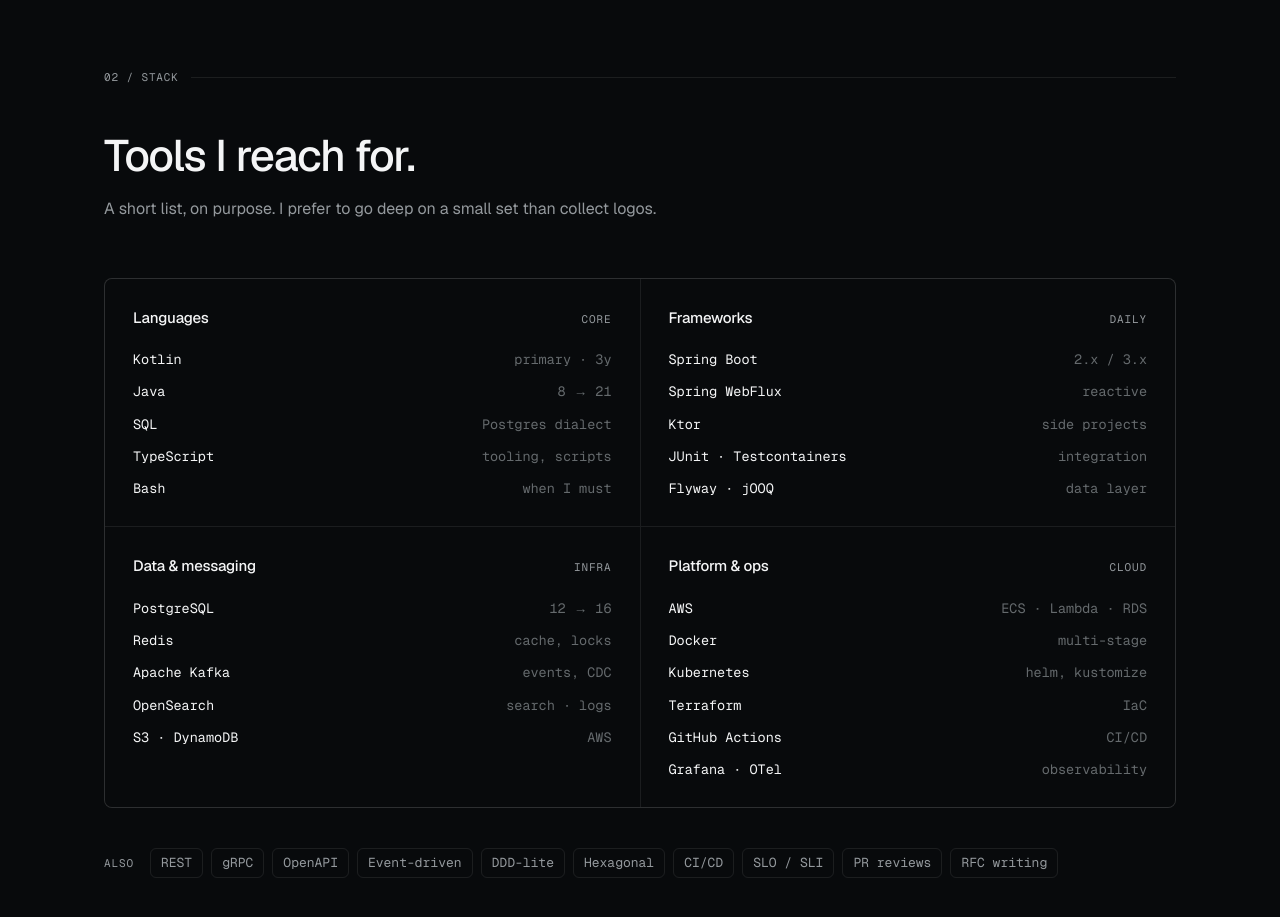
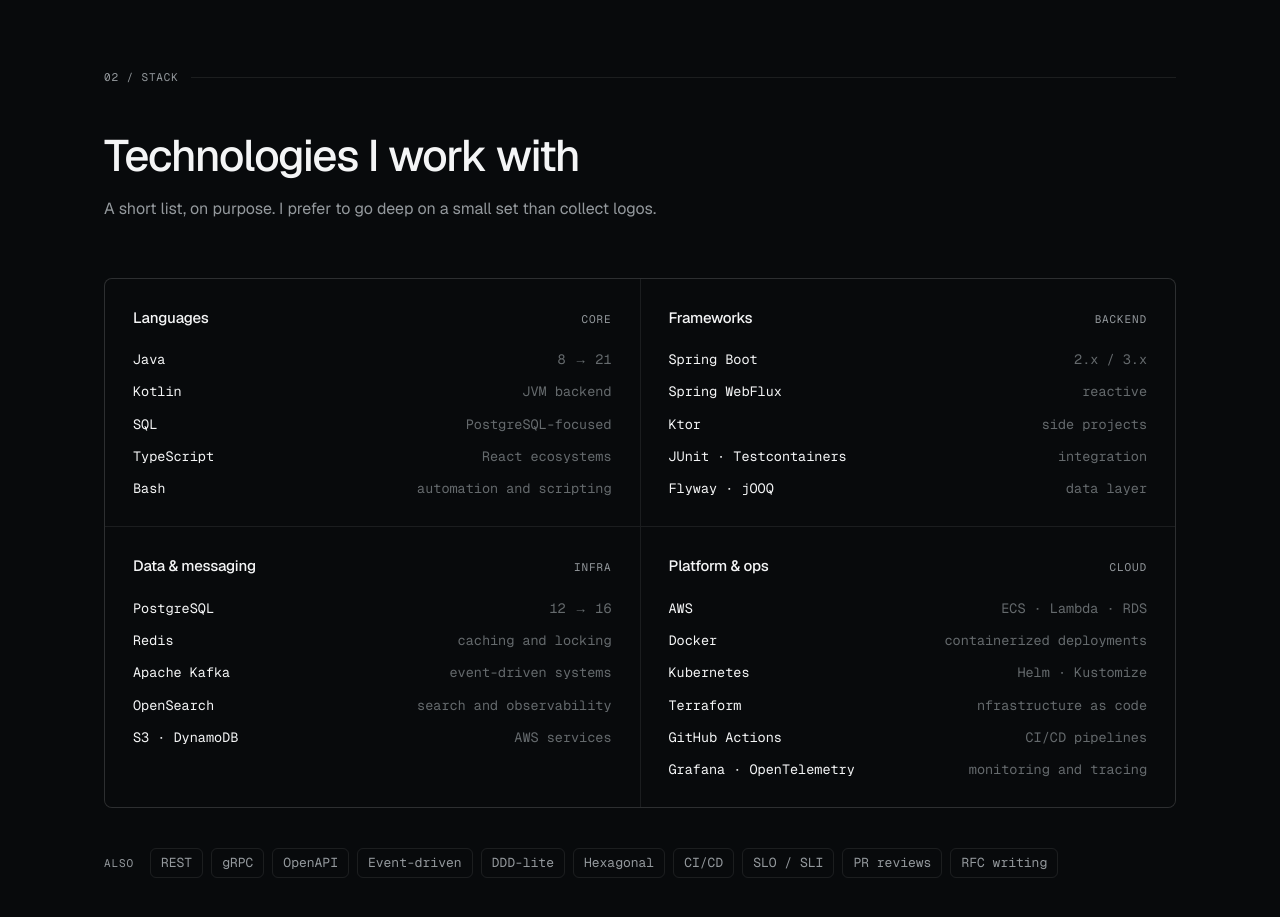
Before and after one commit to mertinc/mertincesu-website, a Next.js app: page / in a window 1280 px wide. Shown: the part 1820-2737 px from the top of the page. Built offline with nearby package versions, Linux system fonts and the light colour scheme.

Commit message:
Refactor stack section

```diff
--- a/components/stack.tsx
+++ b/components/stack.tsx
@@ -5,16 +5,16 @@
     title: "Languages",
     badge: "core",
     items: [
-      { name: "Kotlin", note: "primary · 3y" },
       { name: "Java", note: "8 → 21" },
-      { name: "SQL", note: "Postgres dialect" },
-      { name: "TypeScript", note: "tooling, scripts" },
-      { name: "Bash", note: "when I must" },
+      { name: "Kotlin", note: "JVM backend" },
+      { name: "SQL", note: "PostgreSQL-focused" },
+      { name: "TypeScript", note: "React ecosystems" },
+      { name: "Bash", note: "automation and scripting" },
     ],
   },
   {
     title: "Frameworks",
-    badge: "daily",
+    badge: "backend",
     items: [
       { name: "Spring Boot", note: "2.x / 3.x" },
       { name: "Spring WebFlux", note: "reactive" },
@@ -28,10 +28,10 @@
     badge: "infra",
     items: [
       { name: "PostgreSQL", note: "12 → 16" },
-      { name: "Redis", note: "cache, locks" },
-      { name: "Apache Kafka", note: "events, CDC" },
-      { name: "OpenSearch", note: "search · logs" },
-      { name: "S3 · DynamoDB", note: "AWS" },
+      { name: "Redis", note: "caching and locking" },
+      { name: "Apache Kafka", note: "event-driven systems" },
+      { name: "OpenSearch", note: "search and observability" },
+      { name: "S3 · DynamoDB", note: "AWS services" },
     ],
   },
   {
@@ -39,11 +39,11 @@
     badge: "cloud",
     items: [
       { name: "AWS", note: "ECS · Lambda · RDS" },
-      { name: "Docker", note: "multi-stage" },
-      { name: "Kubernetes", note: "helm, kustomize" },
-      { name: "Terraform", note: "IaC" },
-      { name: "GitHub Actions", note: "CI/CD" },
-      { name: "Grafana · OTel", note: "observability" },
+      { name: "Docker", note: "containerized deployments" },
+      { name: "Kubernetes", note: "Helm · Kustomize" },
+      { name: "Terraform", note: "nfrastructure as code" },
+      { name: "GitHub Actions", note: "CI/CD pipelines" },
+      { name: "Grafana · OpenTelemetry", note: "monitoring and tracing" },
     ],
   },
 ] as const;
@@ -72,7 +72,7 @@
 
         <Reveal className="max-w-3xl mb-14">
           <h2 className="text-[32px] md:text-[44px] leading-[1.05] tracking-tighter2 font-medium">
-            Tools I reach for.
+            Technologies I work with
           </h2>
           <p className="mt-4 text-muted text-[16px] leading-relaxed">
             A short list, on purpose. I prefer to go deep on a small set than
```
